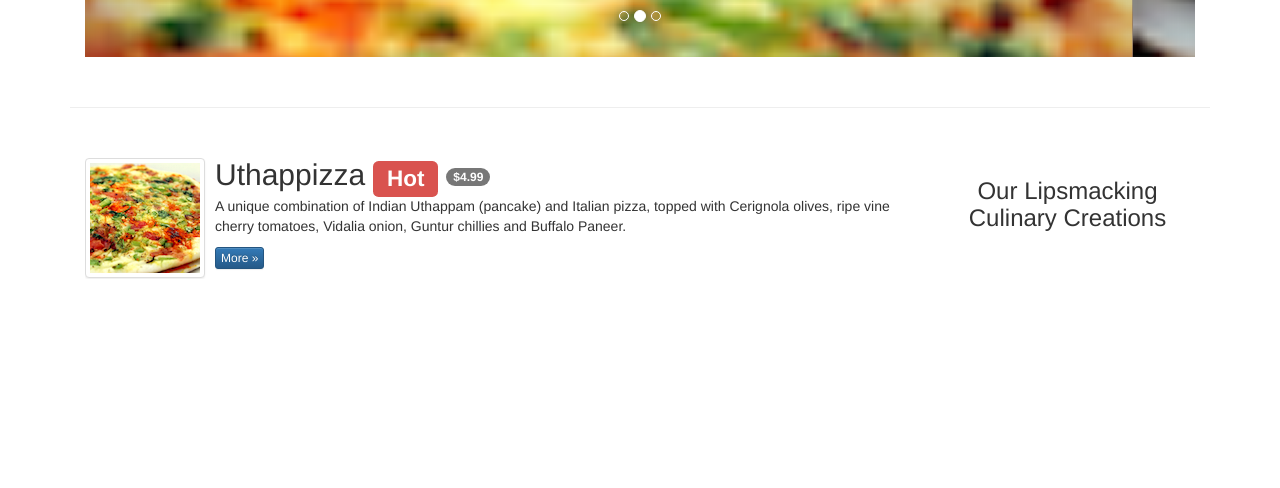
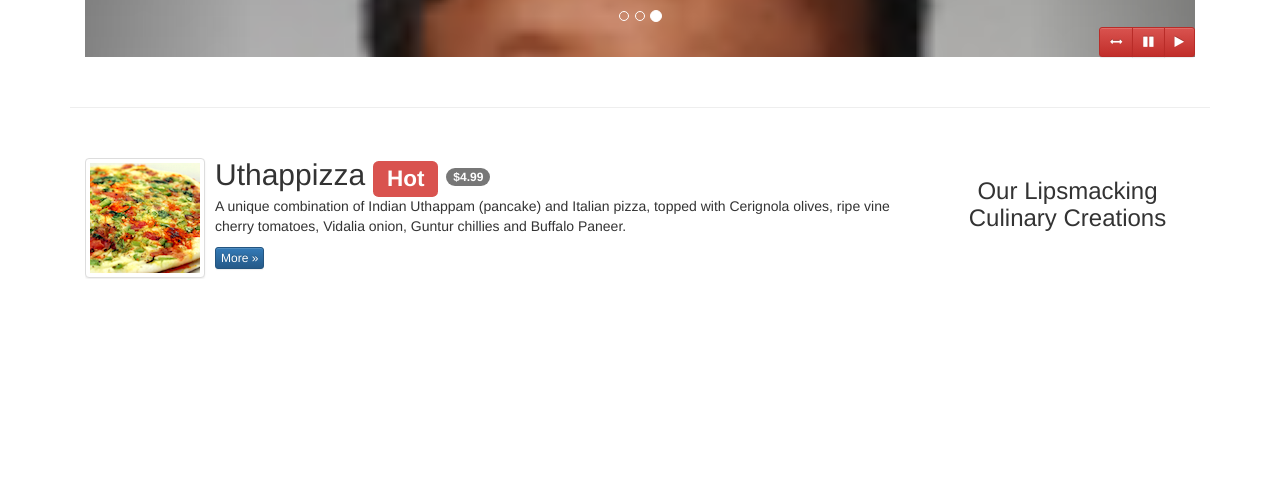
Before and after one commit to Dmitriy-Yarygin/TestingBootstrap, a plain HTML site: page index.html in a window 1280 px wide. Shown: the part 612-1100 px from the top of the page. Drawn offline with nearby package versions, Linux system fonts and the light colour scheme.

Commit message:
Add pause-play buttons to the carusel on main page

```diff
--- a/css/mystyles.css
+++ b/css/mystyles.css
@@ -86,5 +86,14 @@ address{
     top: 0;
     left: 0px;
     min-height: 300px;
+}
+
+.width100pct {
   width:100%;
 }
+
+.carouselButtons {
+    right:0px;
+    position: absolute;
+    bottom: 0px;
+}
--- a/index.html
+++ b/index.html
@@ -209,7 +209,7 @@
 
 					<div class="carousel-inner" role="listbox">
 						<div class="item active">
-							<img class="img-responsive" src="img/uthappizza.png" alt="Uthappizza">
+							<img class="img-responsive width100pct" src="img/uthappizza.png" alt="Uthappizza">
 							<div class="carousel-caption">
 								<h2>Uthappizza <span class="label label-danger">Hot</span> <span class="badge">$4.99</span></h2>
 								<p>A unique combination of Indian Uthappam (pancake) and
@@ -219,7 +219,7 @@
 							</div>
 						</div>
 						<div class="item">
-							<img class="img-responsive" src="img/buffet.png" alt="Weekend Grand Buffet">
+							<img class="img-responsive width100pct" src="img/buffet.png" alt="Weekend Grand Buffet">
 							<div class="carousel-caption">
 								<h2>Weekend Grand Buffet
 									<span class="label label-danger label-xs">New</span>
@@ -228,7 +228,7 @@
 							</div>
 						</div>
 						<div class="item">
-							<img class="img-responsive" src="img/alberto.png" alt="Alberto Somayya">
+							<img class="img-responsive width100pct" src="img/alberto.png" alt="Alberto Somayya">
 							<div class="carousel-caption">
 								<h2 class="media-heading">Alberto Somayya</h2>
 								<h4>Executive Chef</h4>
@@ -251,9 +251,22 @@
 						<span class="sr-only">Next</span>
 					</a>
 
+					<div class="btn-group carouselButtons">
+						<button class="btn btn-danger btn-sm" id="carousel-background">
+							<span class="fa fa-arrows-h" aria-hidden="true"></span>
+						</button>
+						<button class="btn btn-danger btn-sm" id="carousel-pause">
+							<span class="fa fa-pause" aria-hidden="true"></span>
+						</button>
+						<button class="btn btn-danger btn-sm" id="carousel-play">
+							<span class="fa fa-play" aria-hidden="true"></span>
+						</button>
+					</div>
+
 				</div>
 			</div>
-		</div>
+
+		</div> <!-- Carousel end -->
 
 		<div  id='firstRow'  class="row  row-content">
 			<div class="col-xs-12 col-sm-3 col-sm-push-9">
@@ -382,7 +395,18 @@
 	<!-- Include all compiled plugins (below), or include individual files as needed -->
 	<script src="js/bootstrap.min.js"></script>
 	<script>
-		// $(document).ready(function() { $('[data-toggle="tooltip"]').tooltip(); });
+        $(document).ready(function(){
+			$("#mycarousel").carousel( { interval: 2000 } );
+			$("#carousel-background").click(function(){
+                $(".carousel-inner img").toggleClass( "width100pct" );
+            });
+			$("#carousel-pause").click(function(){
+                $("#mycarousel").carousel('pause');
+            });
+			$("#carousel-play").click(function(){
+                $("#mycarousel").carousel('cycle');
+            });
+        });
 	</script>
 </body>
 
```
